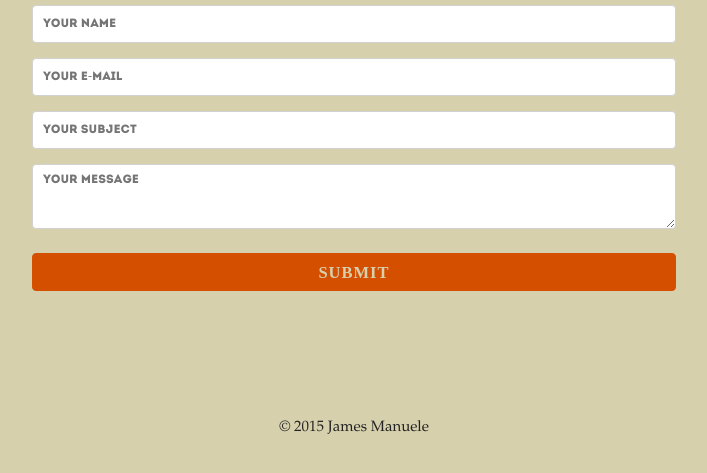
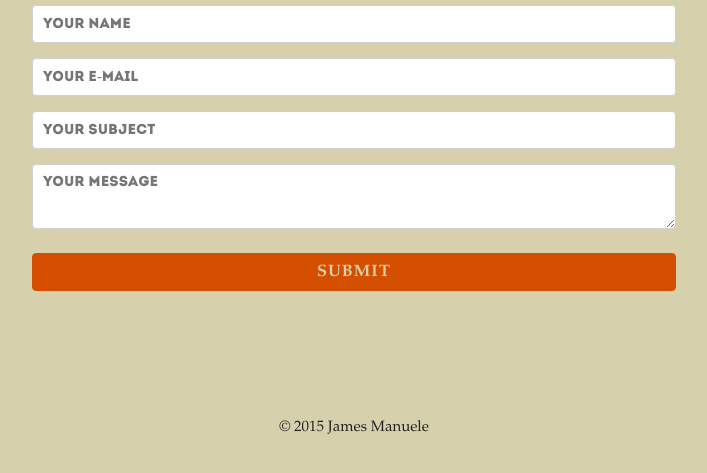
Before and after one commit to X10project/manuele, a PHP site: page /contact.html in a window 1280 px wide. Shown: the part 142-615 px from the top of the page, without its empty margins (286-993 px from the left). Run offline with PHP 8.4, Linux system fonts and the light colour scheme; some libraries are stand-ins or nearby versions.

Commit message:
modify placeholder font-family vs input field

```diff
--- a/css/styles.css
+++ b/css/styles.css
@@ -72,8 +72,7 @@ form {
 input, textarea {
 	width: 97.5%;
 	text-align: left;
-	font-family: 'Intro';
-	font-size: 0.8em;
+	font-size: 1.2em;
 	color: #333;
 }
 input:focus, textarea:focus {
@@ -83,7 +82,7 @@ input.button-primary {
 	background-color: #D45000 !important;
 	border-color: #D45000 !important;
 	color: #d6d0ad !important;
-	font-family: initial;
+	font-family: inherit;
 	font-size: 1.1em;
 }
 @media (min-width: 550px) {
@@ -91,3 +90,19 @@ input.button-primary {
 		width: 70%;
 	}
 }
+::-webkit-input-placeholder {
+   font-family: 'Intro';
+   font-size: 0.8em;
+}
+:-moz-placeholder { /* Firefox 18- */
+   font-family: 'Intro';
+   font-size: 0.8em;
+}
+::-moz-placeholder {  /* Firefox 19+ */
+   font-family: 'Intro';
+   font-size: 0.8em;
+}
+:-ms-input-placeholder {
+   font-family: 'Intro';
+   font-size: 0.8em;
+}
```
